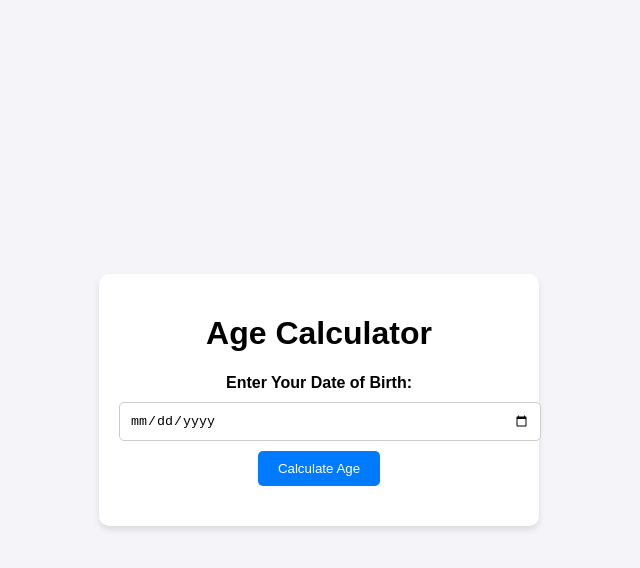
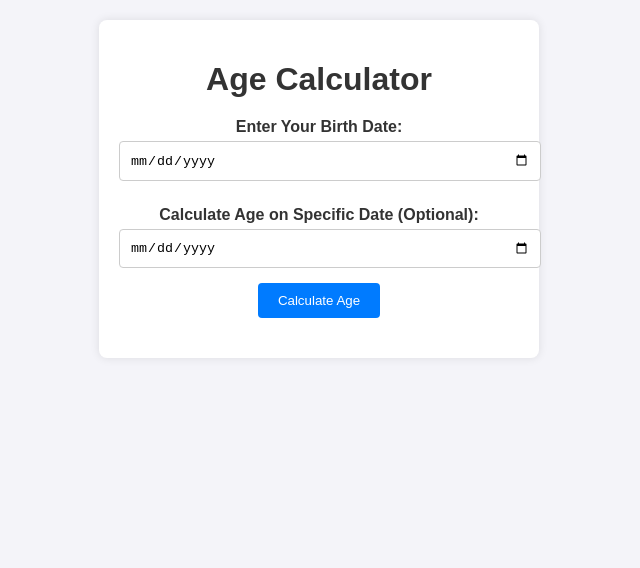
Before and after one commit to asmamittima/asm9, a plain HTML site: page index.html in a window 1280 px wide. Shown: the whole page, without its empty margins (321-961 px from the left). Drawn offline with Linux system fonts and the light colour scheme.

Commit message:
index.html

```diff
--- a/index.html
+++ b/index.html
@@ -4,22 +4,113 @@
   <meta charset="UTF-8">
   <meta name="viewport" content="width=device-width, initial-scale=1.0">
   <title>Age Calculator</title>
-    <link rel="stylesheet" href="style.css">
+  <style>
+    body {
+      font-family: Arial, sans-serif;
+      margin: 20px;
+      background-color: #f4f4f9;
+      color: #333;
+    }
+    .container {
+      max-width: 400px;
+      margin: 0 auto;
+      padding: 20px;
+      background: #fff;
+      border-radius: 8px;
+      box-shadow: 0 0 10px rgba(0, 0, 0, 0.1);
+      text-align: center;
+    }
+    h1 {
+      margin-bottom: 20px;
+    }
+    label {
+      display: block;
+      margin: 10px 0 5px;
+      font-weight: bold;
+    }
+    input[type="date"] {
+      width: 100%;
+      padding: 10px;
+      margin-bottom: 15px;
+      border: 1px solid #ccc;
+      border-radius: 4px;
+    }
+    button {
+      padding: 10px 20px;
+      background-color: #007BFF;
+      color: white;
+      border: none;
+      border-radius: 4px;
+      cursor: pointer;
+    }
+    button:hover {
+      background-color: #0056b3;
+    }
+    .result {
+      margin-top: 20px;
+      font-size: 1.2em;
+      font-weight: bold;
+    }
+  </style>
 </head>
 <body>
   <div class="container">
     <h1>Age Calculator</h1>
 
-        <!-- Form for Date of Birth Input -->
-        <form id="ageCalculatorForm">
-            <label for="dobInput">Enter Your Date of Birth:</label>
-            <input type="date" id="dobInput" required>
-            <button type="submit">Calculate Age</button>
-        </form>
+    <!-- Input for Birth Date -->
+    <label for="birthDate">Enter Your Birth Date:</label>
+    <input type="date" id="birthDate" required>
 
-        <!-- Display Age Result -->
-        <div id="ageResult"></div>
+    <!-- Input for Specific Date (Optional) -->
+    <label for="specificDate">Calculate Age on Specific Date (Optional):</label>
+    <input type="date" id="specificDate">
+
+    <!-- Buttons -->
+    <button onclick="calculateAge()">Calculate Age</button>
+
+    <!-- Result Display -->
+    <div class="result" id="result"></div>
   </div>
-    <script src="script.js"></script>
+
+  <script>
+    function calculateAge() {
+      // Get input values
+      const birthDate = new Date(document.getElementById('birthDate').value);
+      const specificDateInput = document.getElementById('specificDate').value;
+      const specificDate = specificDateInput ? new Date(specificDateInput) : new Date(); // Use current date if no specific date is provided
+
+      // Check if birth date is valid
+      if (!birthDate || isNaN(birthDate)) {
+        alert('Please enter a valid birth date.');
+        return;
+      }
+
+      // Check if birth date is in the future
+      if (birthDate > specificDate) {
+        alert('Birth date cannot be in the future.');
+        return;
+      }
+
+      // Calculate age
+      let years = specificDate.getFullYear() - birthDate.getFullYear();
+      let months = specificDate.getMonth() - birthDate.getMonth();
+      let days = specificDate.getDate() - birthDate.getDate();
+
+      // Adjust for negative months or days
+      if (months < 0 || (months === 0 && days < 0)) {
+        years--;
+        months += 12;
+      }
+      if (days < 0) {
+        const lastMonthDate = new Date(specificDate.getFullYear(), specificDate.getMonth(), 0).getDate();
+        days += lastMonthDate;
+        months--;
+      }
+
+      // Display the result
+      const result = `Your age is: ${years} years, ${months} months, and ${days} days.`;
+      document.getElementById('result').innerText = result;
+    }
+  </script>
 </body>
 </html>
```
Lines whose indentation alone changed are shown as unchanged.
